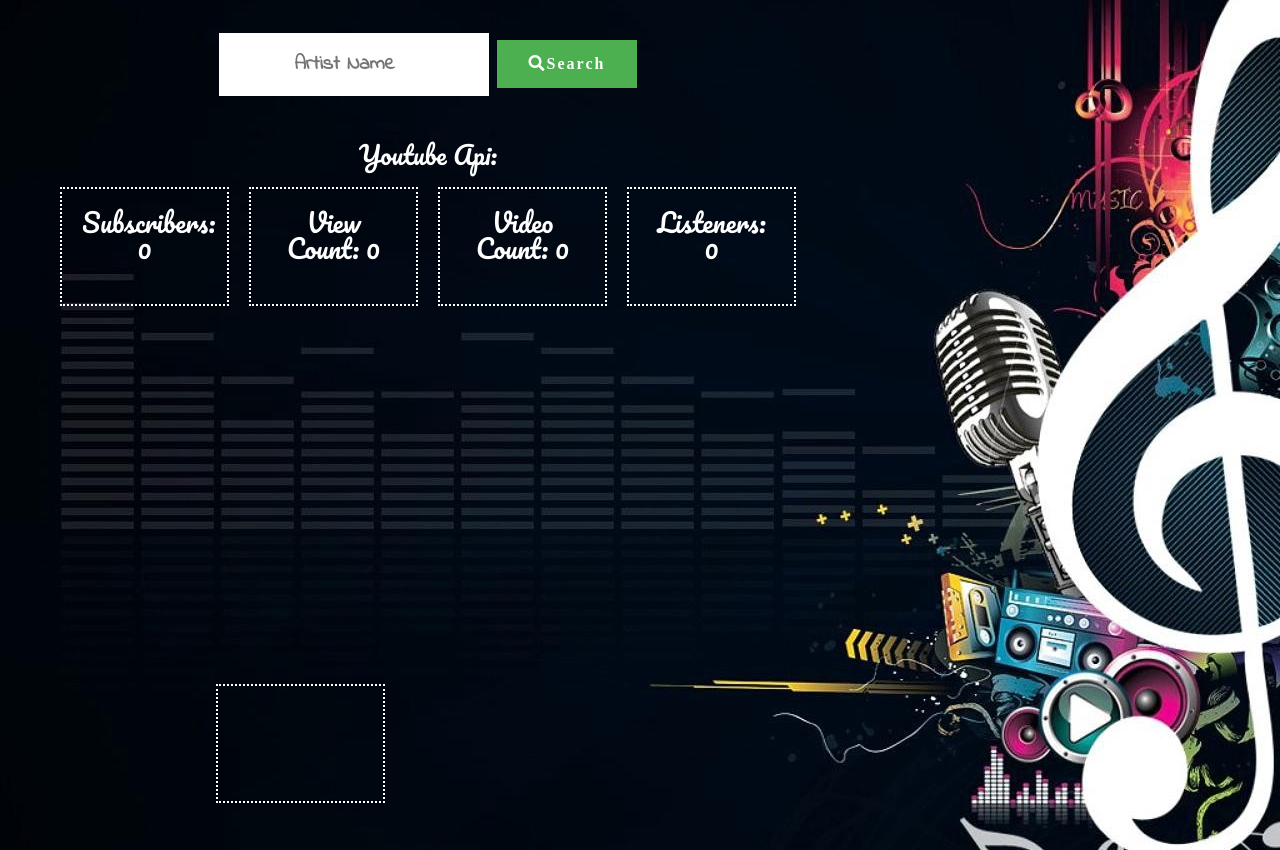
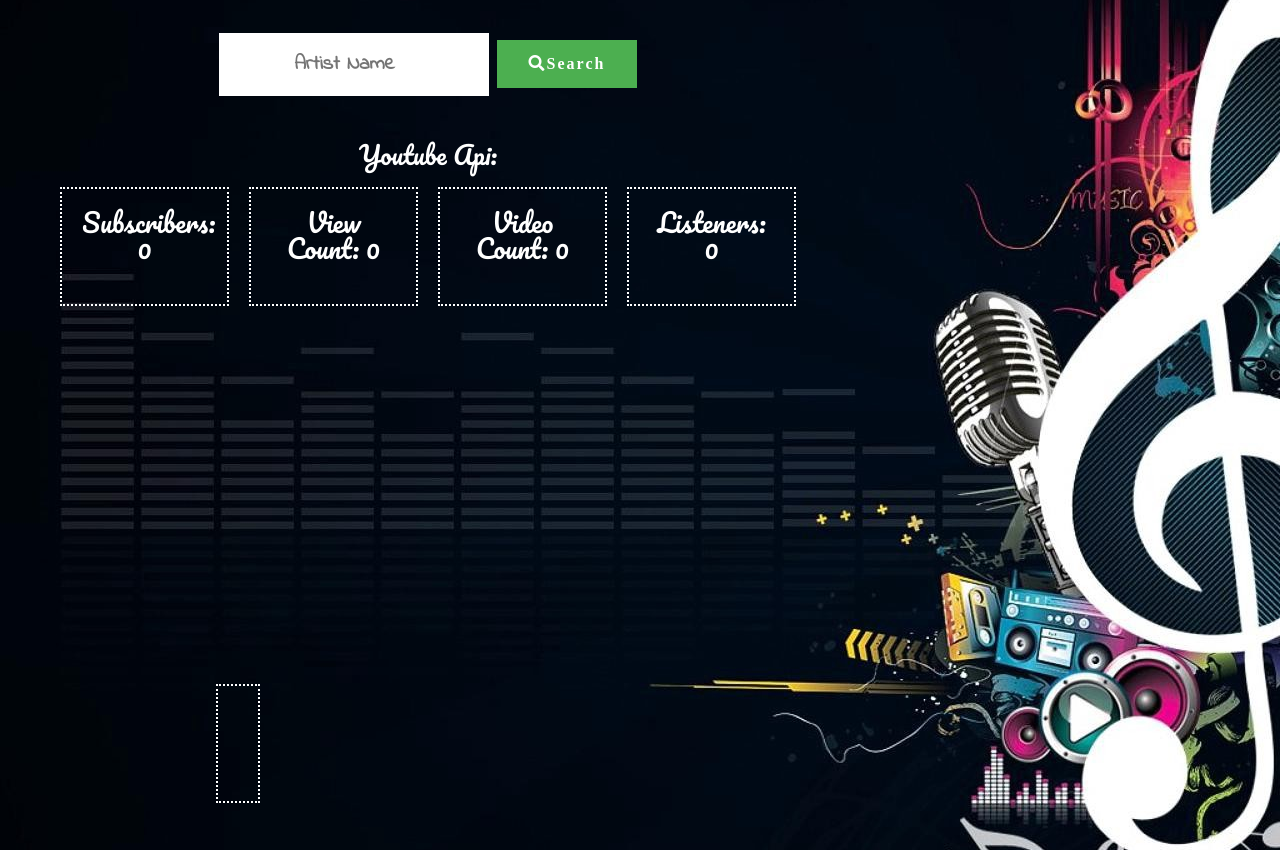
Before and after one commit to singmokjai/CheckMate, a plain HTML site: page index.html in a window 1280 px wide. Shown: the part 101-951 px from the top of the page. Drawn offline with nearby package versions, Linux system fonts and the light colour scheme; no server answers; a web font is replaced by a local one.

Commit message:
changed width for revenue box

```diff
--- a/assets/css/style.css
+++ b/assets/css/style.css
@@ -116,7 +116,7 @@ p{
 }
 
 #you-mani {
-    width: 125px;
+    width: auto;
     height: 75px;
     border: 2px dotted white;
     margin: 10px;
```
